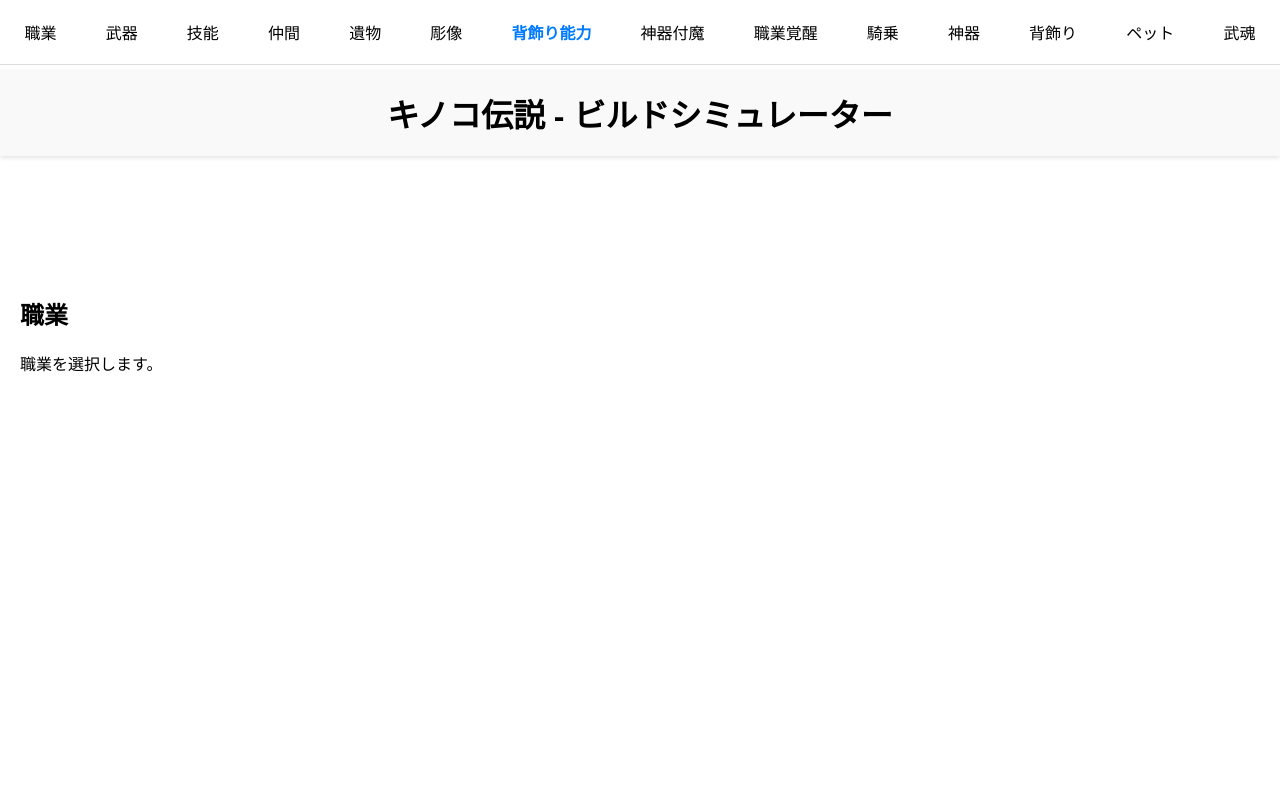
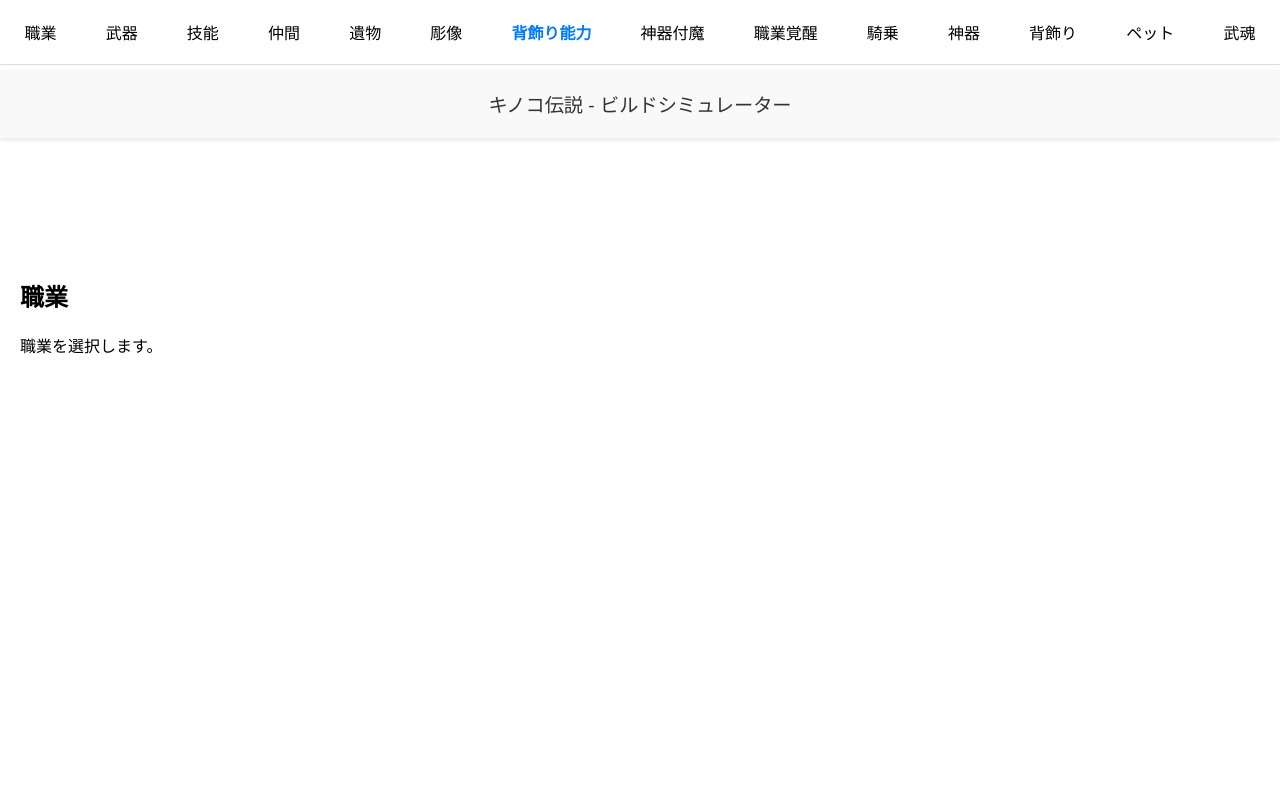
Before and after one commit to sandeep-maplem/kinoko-build-sim, a website: page index.html in a window 1280 px wide. Shown: the top 800 px of the page. Drawn offline with Linux system fonts and the light colour scheme.

Commit message:
Make title natural

```diff
--- a/style.css
+++ b/style.css
@@ -40,7 +40,9 @@ body, html {
 
   h1 {
     margin: 0;
-    font-size: 2rem;
+    font-size: 1.2rem;
+    font-weight: normal;
+    color: #333;
   }
 
   .content section {
```
